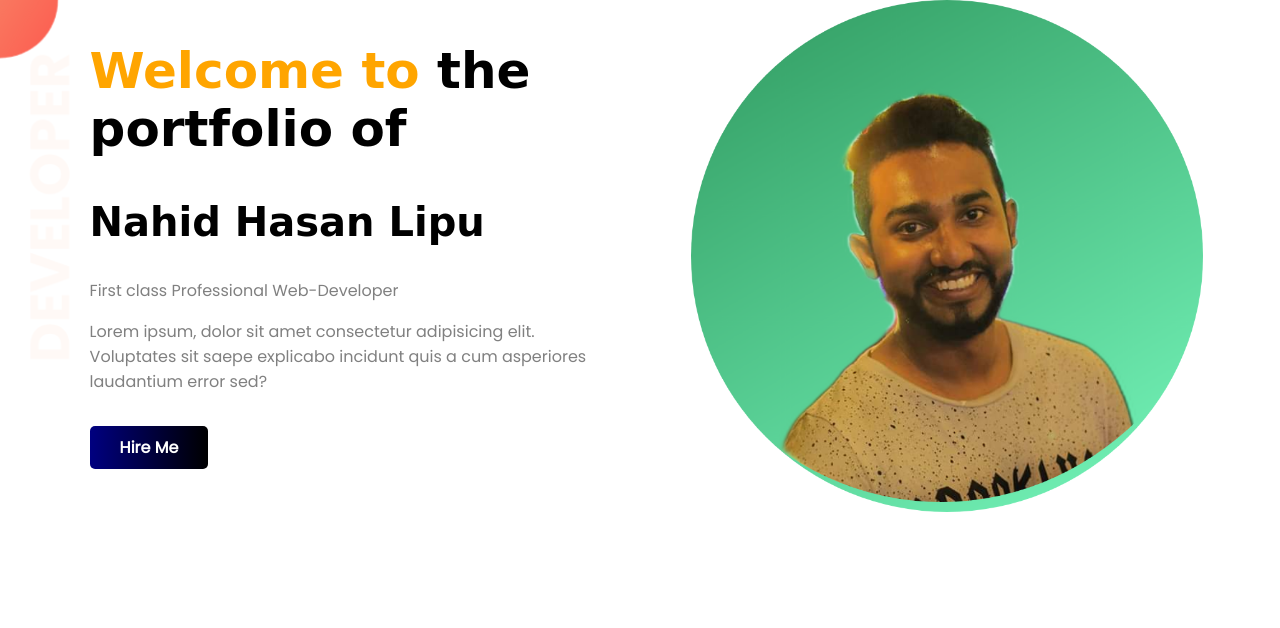
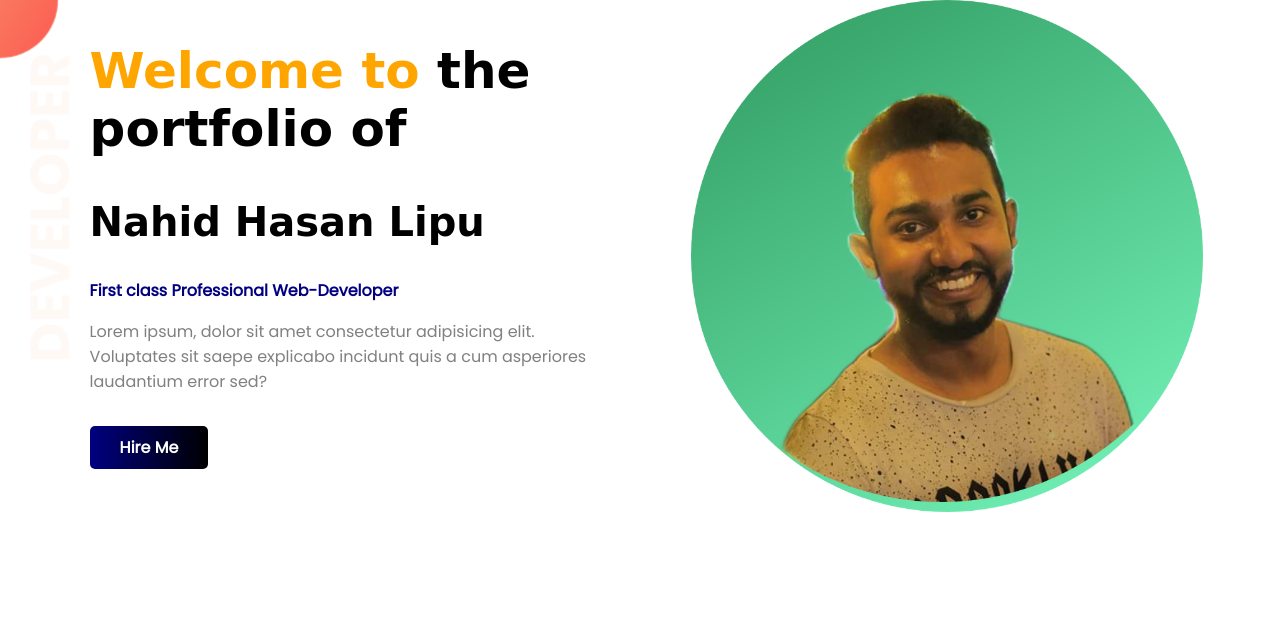
Before and after one commit to nahid-hasan-lipu/nahid-s_portfolio, a plain HTML site: page index.html in a window 1280 px wide. Shown: the top 628 px of the page. Drawn offline with Linux system fonts and the light colour scheme; a web font is replaced by a local one.

Commit message:
Color of the First paragraph

```diff
--- a/index.html
+++ b/index.html
@@ -18,7 +18,7 @@
         <div class="first-area">
             <h1 class="font-family1"><span class="color-orange">Welcome to</span> the portfolio of</h1>
             <h2 class="font-family1">Nahid Hasan Lipu</h2>
-            <p>First class Professional Web-Developer</p>
+            <p style="color: navy;"><b>First class Professional Web-Developer</b></p>
             <p>Lorem ipsum, dolor sit amet consectetur adipisicing elit. Voluptates sit saepe explicabo incidunt quis a cum asperiores laudantium error sed?</p><br>
             <a class="hire-me" target="_blank" href="https://www.linkedin.com/in/nahid-hasan-lipu-4a589722a/">Hire Me</a>
         </div>
```
